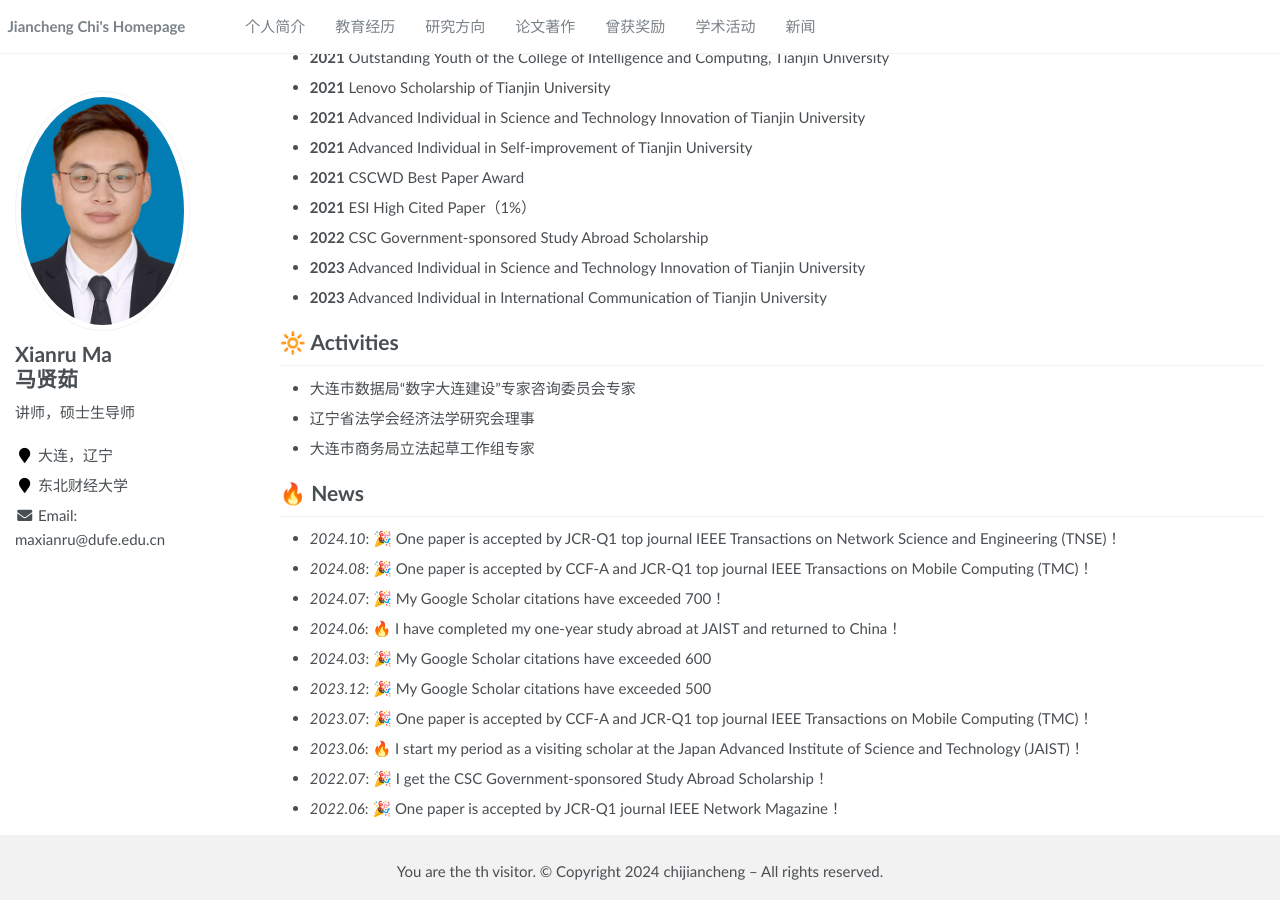
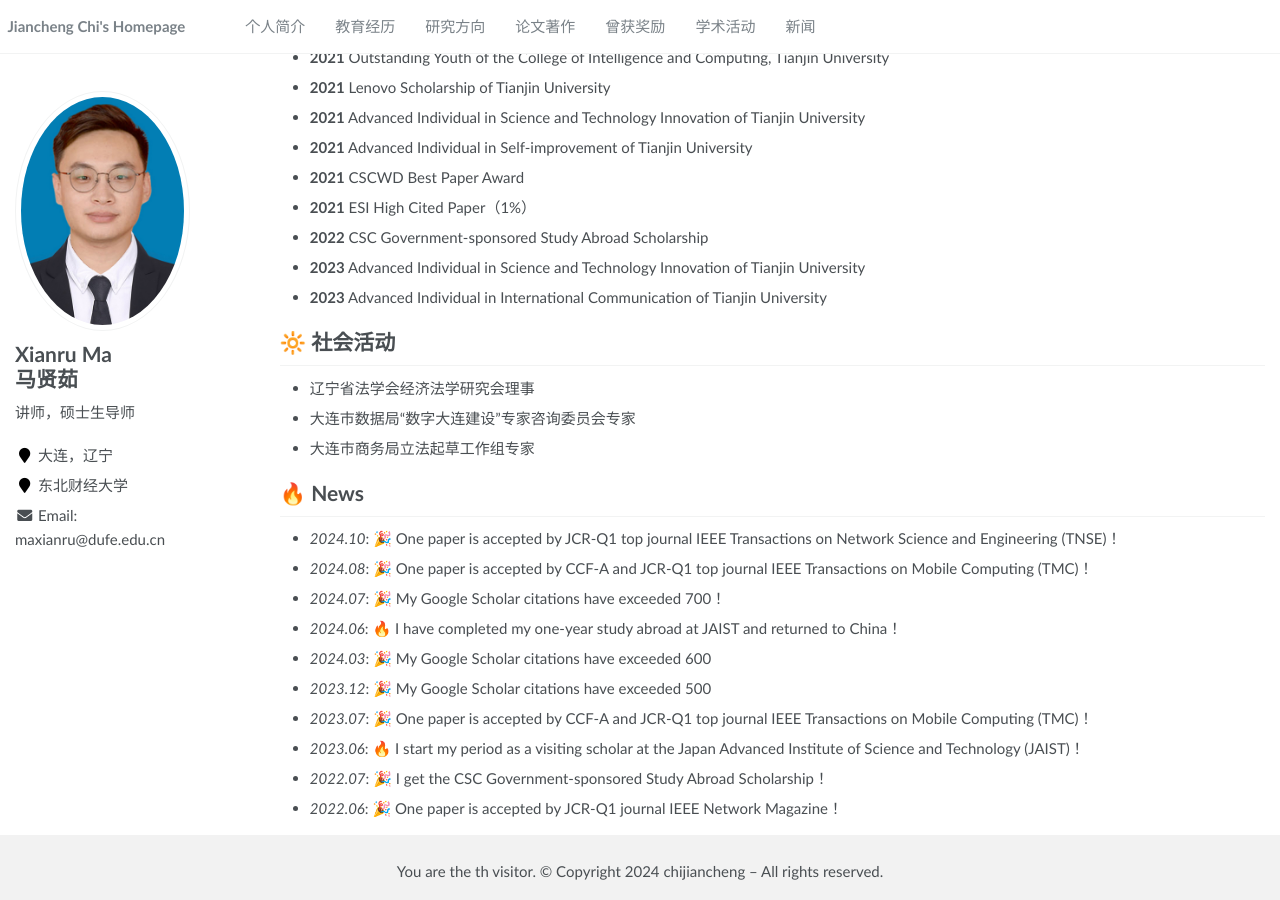
Before and after one commit to maxianru/maxianru.github.io, a Jekyll site: the page built from _pages/about.md, in a window 1280 px wide and 900 px high, scrolled down 893 px. Built offline with Jekyll 4.4.1, drawn with Linux system fonts in a browser that asks for light colours.

Commit message:
Update activities.md

```diff
--- a/_pages/includes/activities.md
+++ b/_pages/includes/activities.md
@@ -1,5 +1,5 @@
-# 🔆 Activities
+# 🔆 社会活动
 
+- 辽宁省法学会经济法学研究会理事
 - 大连市数据局“数字大连建设”专家咨询委员会专家
-- 辽宁省法学会经济法学研究会理事
 - 大连市商务局立法起草工作组专家
```
